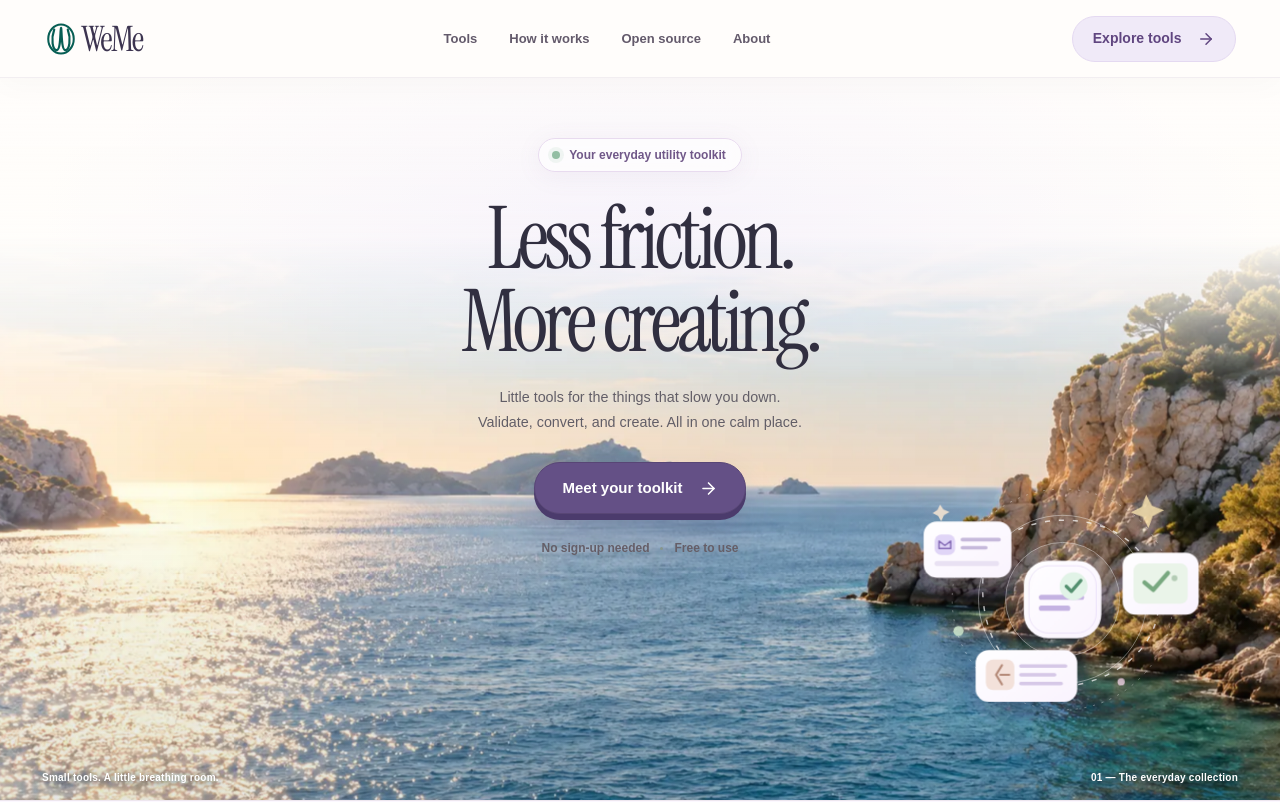
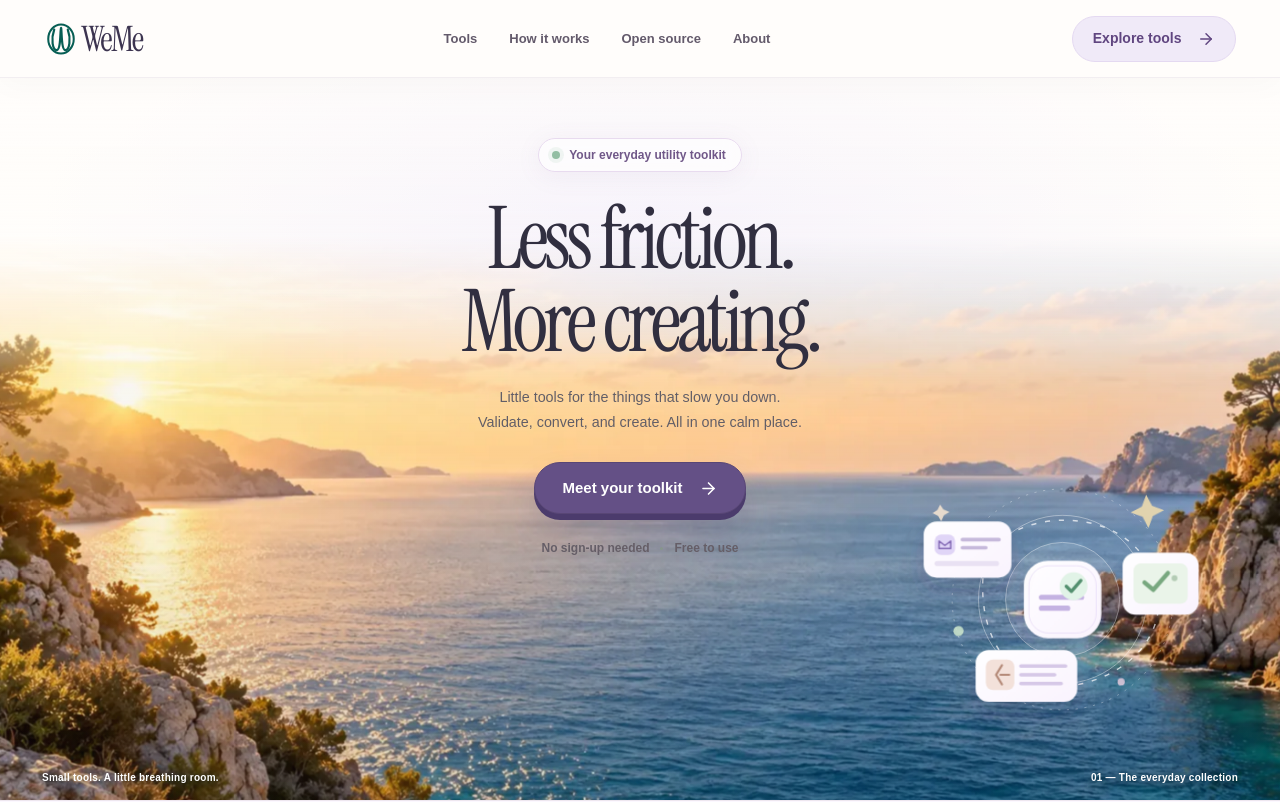
Before and after one commit to 8dazo/valid-mail, a React (Vite) app in the folder frontend/: page / in a window 1280 px wide. Shown: the top 802 px of the page. Built offline with nearby package versions, Linux system fonts and the light colour scheme; a web font is replaced by a local one.

Commit message:
feat(hero): use approved open-sea panorama with unobstructed central CTA

```diff
--- a/frontend/src/App.tsx
+++ b/frontend/src/App.tsx
@@ -1060,8 +1060,8 @@ function AppContent() {
             <section className="hero" aria-labelledby="hero-title">
               <img
                 className="hero-landscape"
-                src="/images/editorial/hero-coast.webp"
-                alt="Sunlit Mediterranean sea with distant islands and pine-covered limestone cliffs"
+                src="/images/editorial/hero-sea-wide.webp"
+                alt="A golden Mediterranean coastline framing open blue sea between two islands"
                 fetchPriority="high"
               />
               <div className="hero-copy">
```
